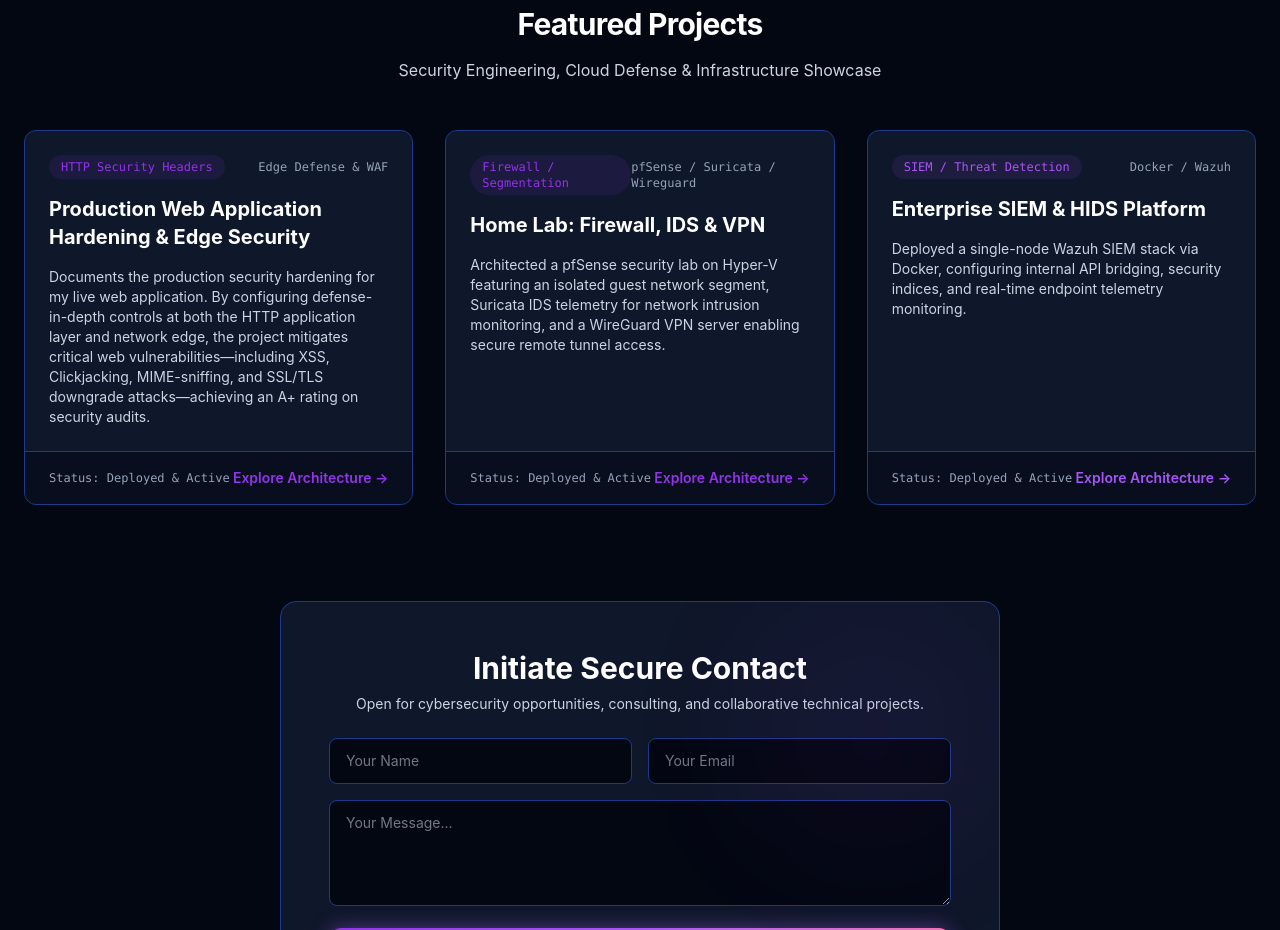
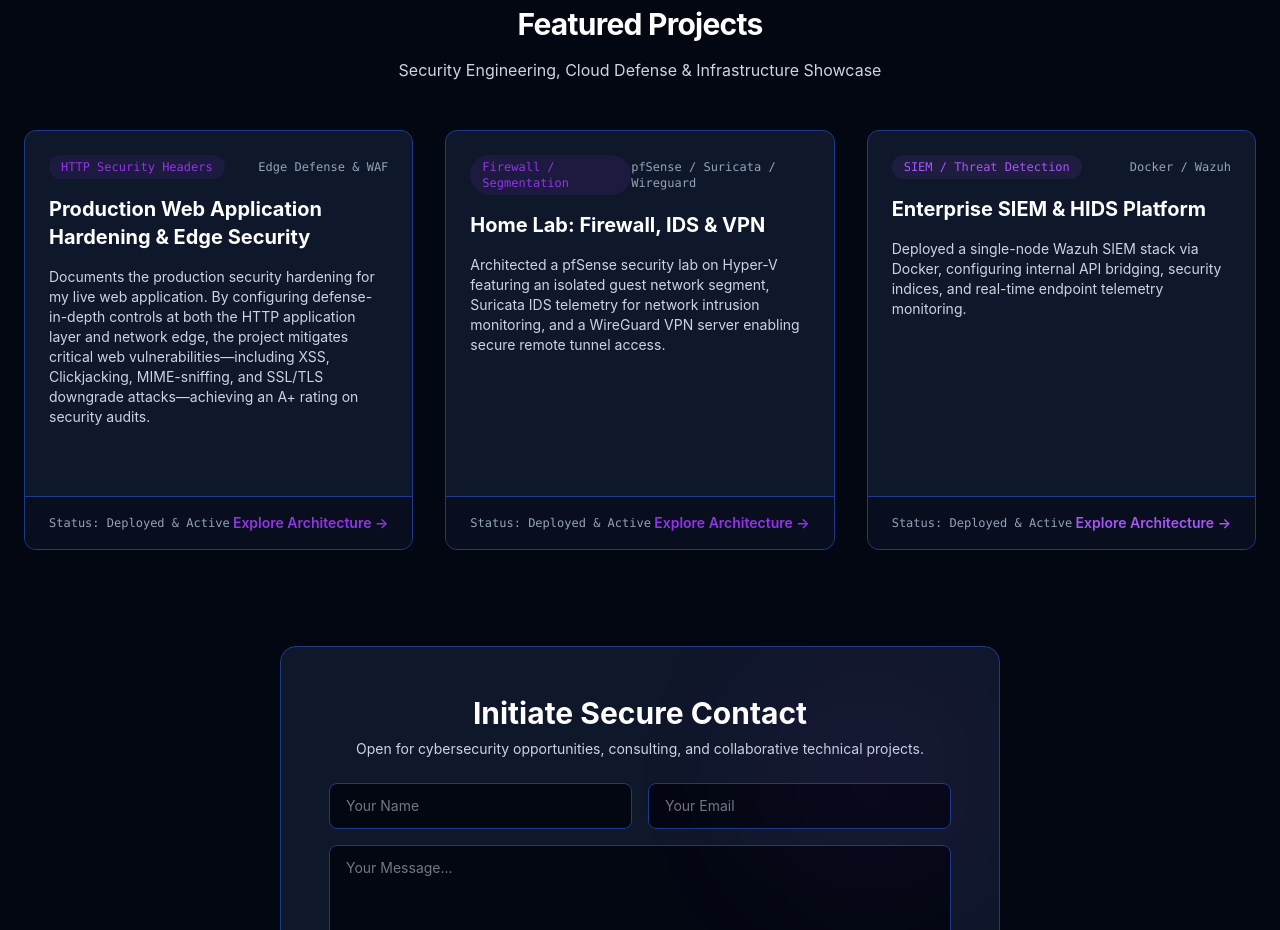
Before and after one commit to vramirez2022/cyber_portfolio, a Vue app: page / in a window 1280 px wide. Shown: the part 2020-2950 px from the top of the page. Built offline with nearby package versions, Linux system fonts and the light colour scheme.

Commit message:
Update Home.vue card styling

```diff
--- a/src/views/Home.vue
+++ b/src/views/Home.vue
@@ -328,7 +328,7 @@ export default {
       <div class="grid grid-cols-1 md:grid-cols-2 lg:grid-cols-3 gap-8">
         <!-- Project 1 -->
         <div
-          class="bg-n-6 border border-stroke-1 rounded-xl overflow-hidden hover:border-color-1 transition-all flex flex-col justify-between h-full"
+          class="bg-n-6 border border-stroke-1 rounded-xl overflow-hidden hover:border-color-1 transition-all flex flex-col justify-between h-full min-h-[420px]"
         >
           <div class="p-6 space-y-4">
             <div class="flex justify-between items-center">
@@ -370,7 +370,7 @@ export default {
 
         <!-- Project 2 -->
         <div
-          class="bg-n-6 border border-stroke-1 rounded-xl overflow-hidden hover:border-color-1 transition-all flex flex-col justify-between h-full"
+          class="bg-n-6 border border-stroke-1 rounded-xl overflow-hidden hover:border-color-1 transition-all flex flex-col justify-between h-full min-h-[420px]"
         >
           <div class="p-6 space-y-4">
             <div class="flex justify-between items-center">
@@ -412,7 +412,7 @@ export default {
 
         <!-- Project 3 -->
         <div
-          class="bg-n-6 border border-stroke-1 rounded-xl overflow-hidden hover:border-color-1 transition-all flex flex-col justify-between h-full"
+          class="bg-n-6 border border-stroke-1 rounded-xl overflow-hidden hover:border-color-1 transition-all flex flex-col justify-between h-full min-h-[420px]"
         >
           <div class="p-6 space-y-4">
             <div class="flex justify-between items-center">
```
